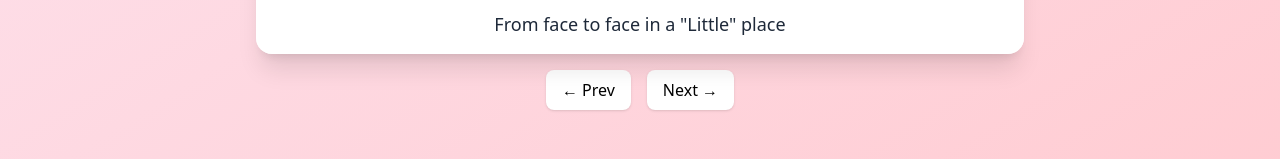
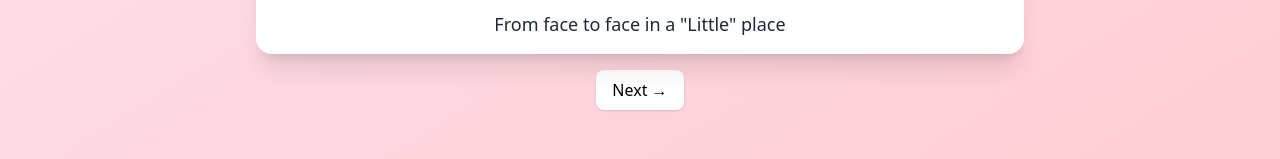
Before and after one commit to gabriel-macario/allyse-picture-book, a React (Vite) app: page / in a window 1280 px wide. Shown: the part 638-797 px from the top of the page. Built offline with nearby package versions, Linux system fonts and the light colour scheme.

Commit message:
Conditionally render Prev and Next buttons

```diff
--- a/src/App.tsx
+++ b/src/App.tsx
@@ -176,18 +176,20 @@ const App: React.FC = () => {
       </div>
 
       <div className="flex gap-4 mt-4">
+        {current !== 0 &&
           <button
             onClick={prevPage}
             className="px-4 py-2 rounded-lg bg-white shadow hover:bg-pink-50"
           >
             ← Prev
-        </button>
+          </button>}
+        {current < pages.length - 1 &&
           <button
             onClick={nextPage}
             className="px-4 py-2 rounded-lg bg-white shadow hover:bg-pink-50"
           >
             Next →
-        </button>
+          </button>}
       </div>
     </div>
   );
```
Lines whose indentation alone changed are shown as unchanged.
